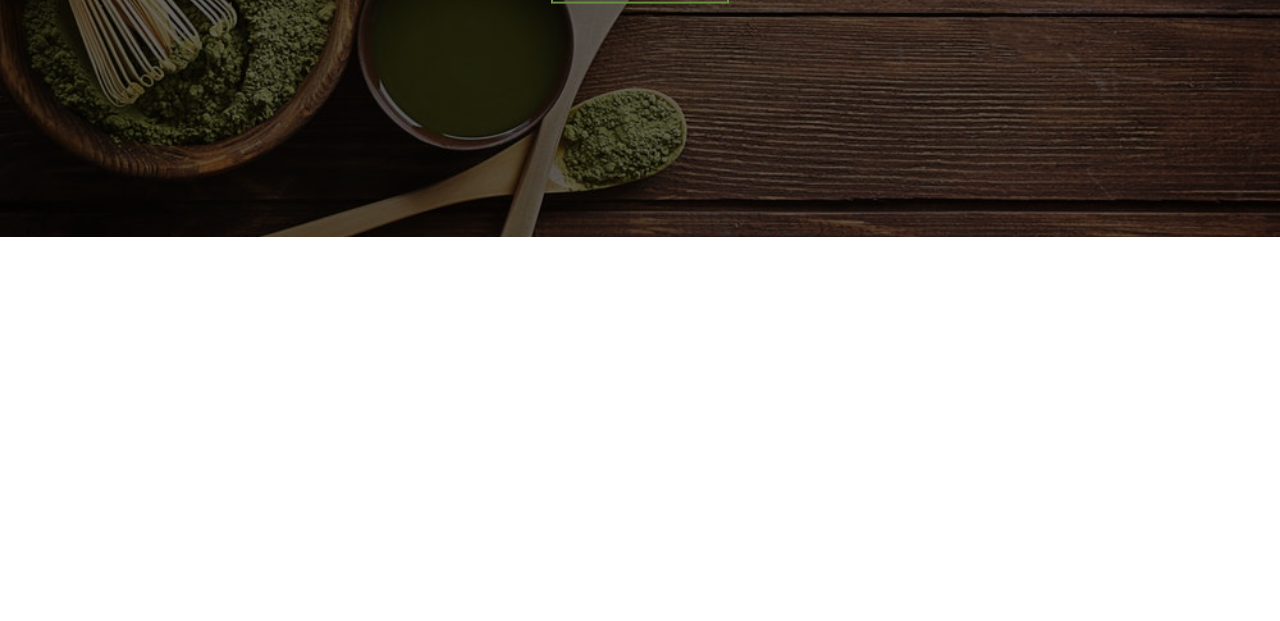
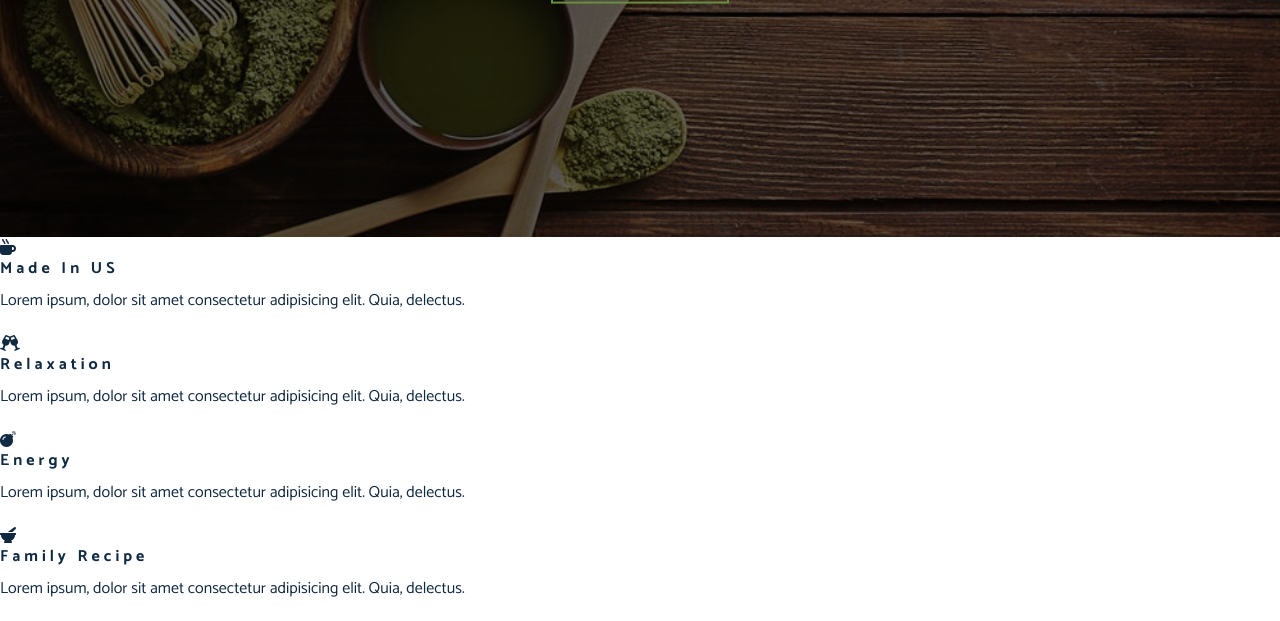
Before and after one commit to MohamedHNoor/tea-party, a website: page index.html in a window 1280 px wide. Shown: the part 563-1184 px from the top of the page. Before the commit the page ends 800 px from the top, so only its background shows below. Drawn offline with Linux system fonts and the light colour scheme; a web font is replaced by a local one.

Commit message:
Add content diver and skills section

```diff
--- a/index.html
+++ b/index.html
@@ -26,6 +26,56 @@
         <a href="skills.html" class="btn banner-btn">explore</a>
       </div>
     </header>
+
+    <!-- content divider -->
+    <div class="content-divider"></div>
+
+    <!-- skills section -->
+    <section class="skills clearfix">
+      <article class="skill">
+        <span class="skill-icon">
+          <i class="fas fa-mug-hot"></i>
+        </span>
+        <h4 class="skill-title">Made in US</h4>
+        <p class="skill-text">
+          Lorem ipsum, dolor sit amet consectetur adipisicing elit. Quia,
+          delectus.
+        </p>
+      </article>
+
+      <article class="skill">
+        <span class="skill-icon">
+          <i class="fas fa-glass-cheers"></i>
+        </span>
+        <h4 class="skill-title">Relaxation</h4>
+        <p class="skill-text">
+          Lorem ipsum, dolor sit amet consectetur adipisicing elit. Quia,
+          delectus.
+        </p>
+      </article>
+
+      <article class="skill">
+        <span class="skill-icon">
+          <i class="fas fa-bomb"></i>
+        </span>
+        <h4 class="skill-title">Energy</h4>
+        <p class="skill-text">
+          Lorem ipsum, dolor sit amet consectetur adipisicing elit. Quia,
+          delectus.
+        </p>
+      </article>
+
+      <article class="skill">
+        <span class="skill-icon">
+          <i class="fas fa-mortar-pestle"></i>
+        </span>
+        <h4 class="skill-title">Family recipe</h4>
+        <p class="skill-text">
+          Lorem ipsum, dolor sit amet consectetur adipisicing elit. Quia,
+          delectus.
+        </p>
+      </article>
+    </section>
     <script src="app.js"></script>
   </body>
 </html>
```
